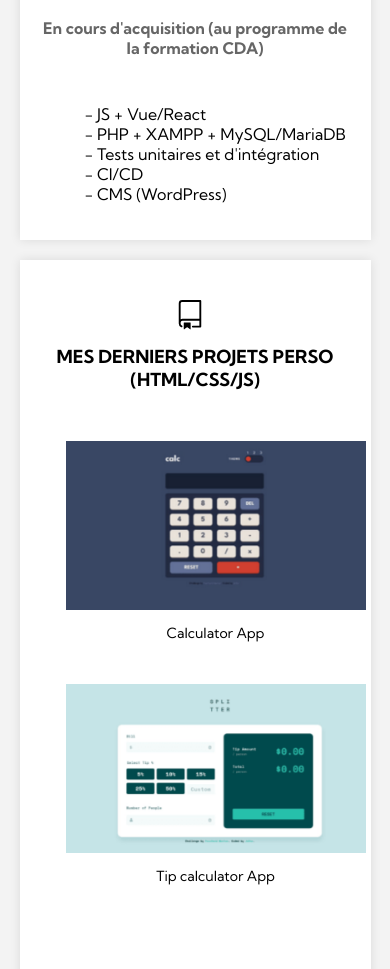
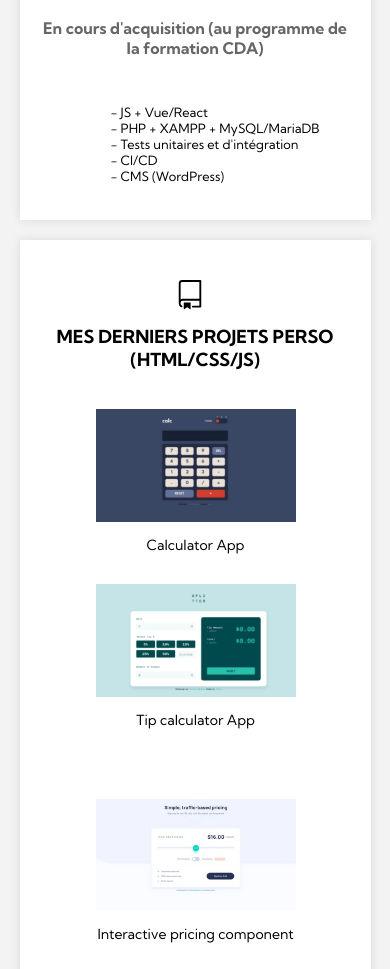
Before and after one commit to JuHnr/JuHnr_CV, a plain HTML site: page index.html in a window 390 px wide. Shown: the part 4941-5910 px from the top of the page. Drawn offline with nearby package versions, Linux system fonts and the light colour scheme.

Commit message:
maj projets

```diff
--- a/style.css
+++ b/style.css
@@ -867,6 +867,10 @@ input {
         margin: 30px 0;
     }
 
+    #competences li {
+        font-size: 0.8em;
+    }
+
     .logiciel {
         width: 8rem;
     }
@@ -898,6 +902,14 @@ input {
         flex-direction: column;
     }
 
+    #projets li {
+        margin: 8px;
+    }
+
+    #projets ul {
+        padding: 0;
+    }
+
 
     #contact .box-container {
         display: flex;
@@ -925,7 +937,8 @@ input {
     #home h2 {
         font-size: 1.5rem;
     }
-    #home h2 span{
+
+    #home h2 span {
         font-size: 0.8rem;
     }
 
@@ -988,6 +1001,11 @@ input {
 
     .logiciel {
         padding: 5px;
+    }
+
+    #projets li img {
+        width: 200px;
+        height: auto;
     }
 
 }
```
